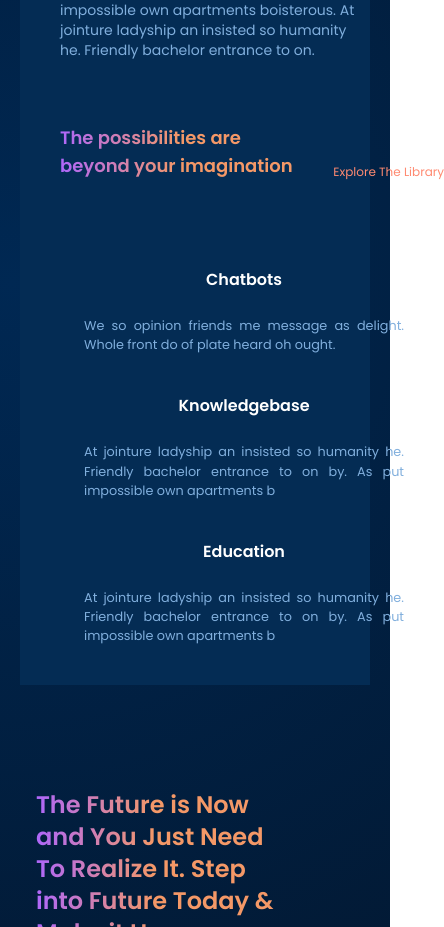
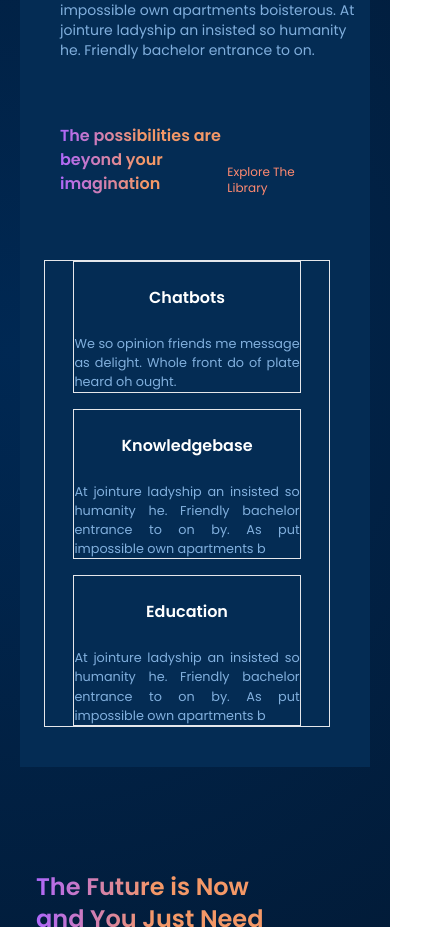
Before and after one commit to AbdulMoeez21/GPT3, a React (Vite) app: page / in a window 390 px wide. Shown: the part 1740-2667 px from the top of the page, 444 px wide, since content can reach past the window. Built offline with nearby package versions, Linux system fonts and the light colour scheme.

Commit message:
responsive

```diff
--- a/src/components/CardLayout.jsx
+++ b/src/components/CardLayout.jsx
@@ -5,12 +5,12 @@ const CardLayout = () => {
   return (
 
       <div className=''>
-<div className='md:space-x-28 md:-ml-0 -ml-4  space-y-4 flex items-center flex-col md:flex-row justify-between'>
+<div className='md:space-x-28 md:-ml-0 -ml-4 border space-y-4 flex items-center flex-col md:flex-row justify-between'>
 
 
 {
         list.map((item,index)=>{
-          return <div className='flex md:items-start items-center flex-col md:flex-col w-4/5' key={index}>
+          return <div className='flex md:items-start items-center flex-col md:flex-col border  w-4/5' key={index}>
 
 
           <h3 className='py-6 font-semibold text-white'>{item.heading}</h3>
--- a/src/components/GPT3.jsx
+++ b/src/components/GPT3.jsx
@@ -17,12 +17,12 @@ const GPT3 = () => {
           insisted so humanity he. Friendly bachelor entrance to on.
         </p>
       </div>
-      <div className="lower  md:w-full w-96 ">
+      <div className="lower  md:w-full w-84 ">
         <div className="flexx justify-between py-16 ">
-          <h1 className="text-transparent  bg-clip-text bg-gradient-to-r from-[#AE67FA]  via-[#F49867]  to-[#F49867] md:text-2xl text-lg md:w-96 w-60 font-semibold">
+          <h1 className="text-transparent  bg-clip-text bg-gradient-to-r from-[#AE67FA]  via-[#F49867]  to-[#F49867] md:text-2xl text-base md:w-96 w-56 font-semibold">
             The possibilities are beyond your imagination
           </h1>
-          <small className="text_pech md:text-sm text-xs md:mt-0 mt-10  ">Explore The Library</small>
+          <small className="text_pech md:text-sm text-xs md:mt-0 mt-10 md:-ml-0  md:pr-0 pr-5">Explore The Library</small>
         </div>
 
         <CardLayout />
--- a/src/components/SectionCards.jsx
+++ b/src/components/SectionCards.jsx
@@ -14,7 +14,7 @@ const SectionCards = () => {
             <span className='w-10 h-1  -mt-2 bg-gradient-to-r from-[#AE67FA]  via-[#F49867]  to-[#F49867]'></span>
         <div className="main flex -ml-5">
            <h1 className='text-white md:w-40 w-40 font-semibold '>{item.heading} </h1>
- <small className=' md:pl-32 pl-10 md:w-2/3 w-3/4  '>{item.paragraph}</small>
+ <small className=' md:pl-32 pl-10 md:w-2/3 w-2/4  '>{item.paragraph}</small>
  </div>
            </div></div>)
          })
```
